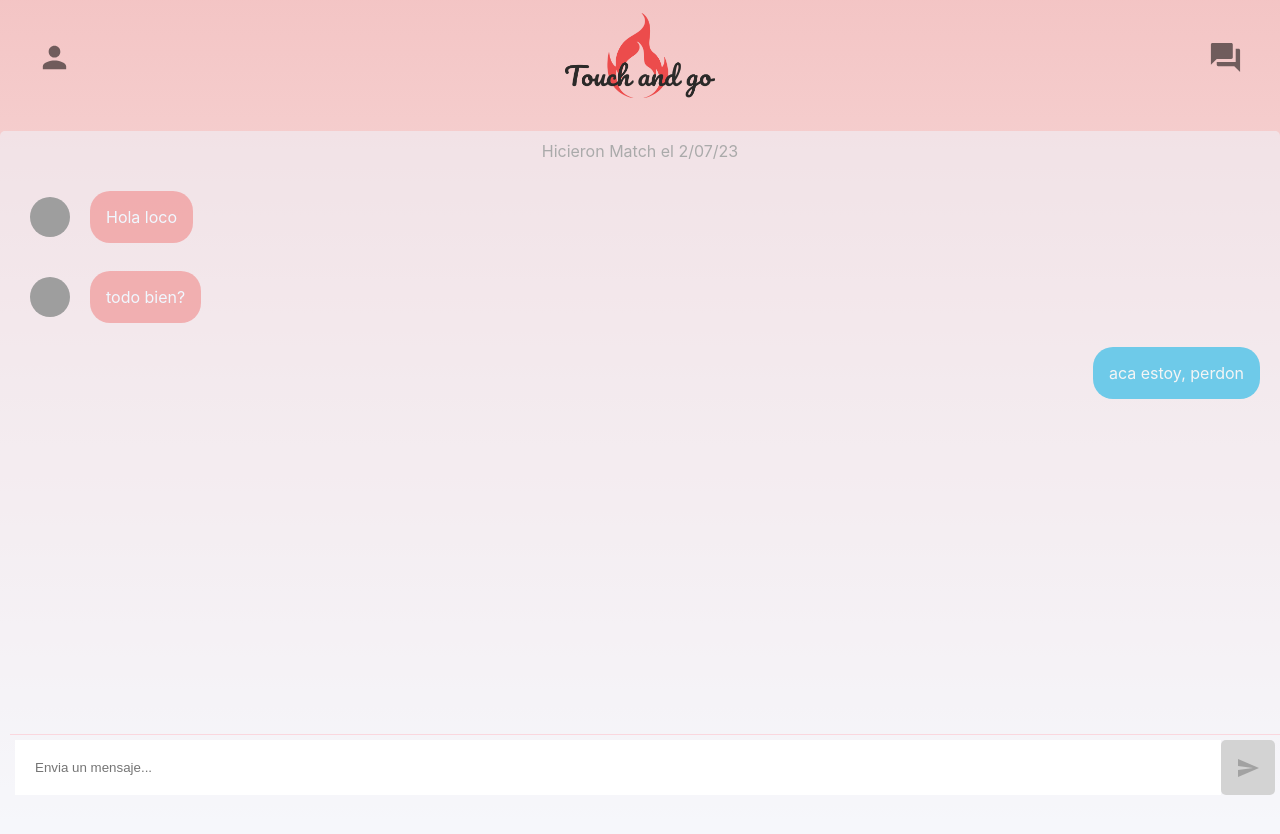
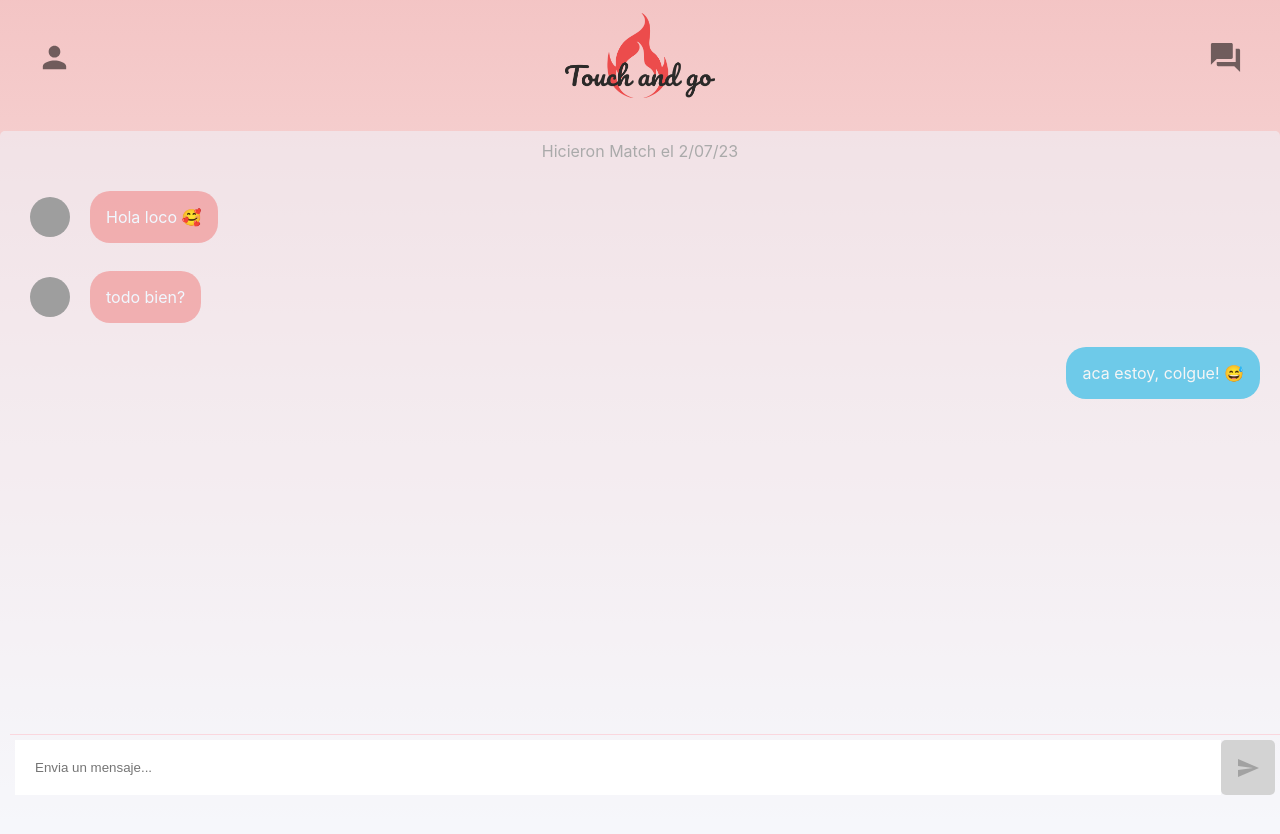
Before and after one commit to GermanPagano/Touch-and-Go, a React (Create React App) app: page /chats/1 in a window 1280 px wide. Shown: the top 834 px of the page. Built offline with nearby package versions, Linux system fonts and the light colour scheme; grey boxes are pictures that could not be loaded.

Commit message:
update chat text

```diff
--- a/src/components/Conversation/Conversation_full.jsx
+++ b/src/components/Conversation/Conversation_full.jsx
@@ -9,10 +9,10 @@ function Conversation() {
     {
       name: "maria",
       img: "---",
-      msg: "Hola loco",
+      msg: "Hola loco 🥰",
     },
     { name: "maria", img: "---", msg: "todo bien?" },
-    { msg: "aca estoy, perdon" },
+    { msg: "aca estoy, colgue! 😅" },
   ]);
 
   const handleInputChange = (event) => {
```
